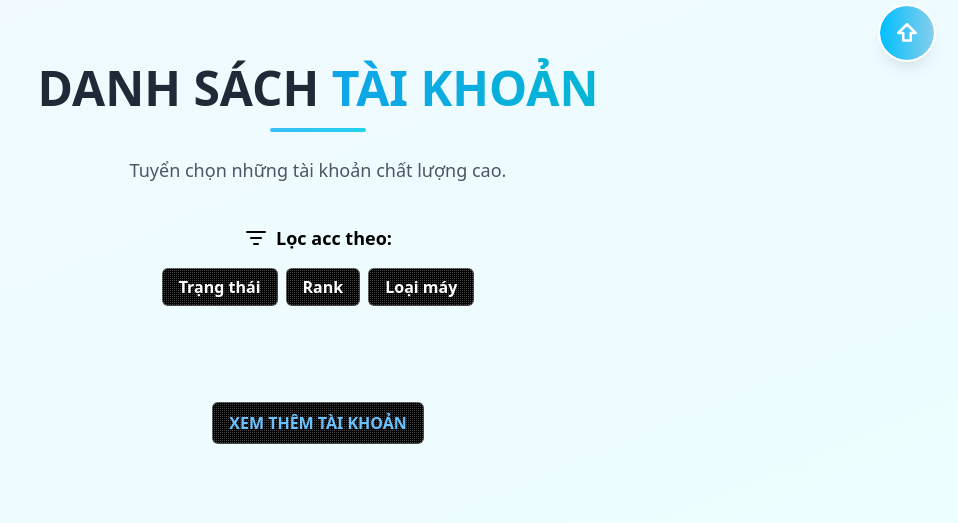
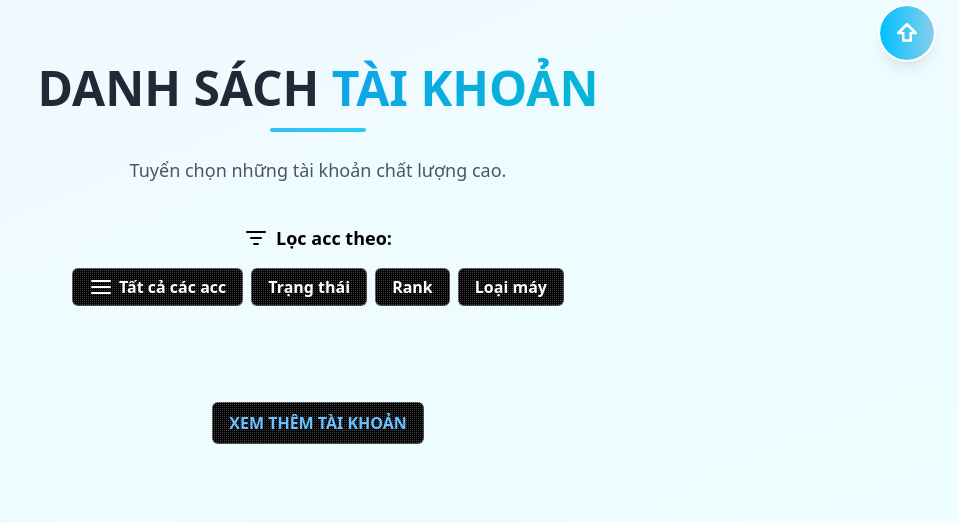
Before and after one commit to codevcn/web-thue-acc-valorant, a PHP site: template src/views/home/page.php in a window 1280 px wide. Shown: the part 800-1323 px from the top of the page, without its empty margins (322-1280 px from the left). Run offline with PHP 8.4, Linux system fonts and the light colour scheme; the template is opened without the code that fills it, so the values that code supplies are empty; data comes from the database, SQL or seed files in the repository; style sheets or scripts are compiled from the project's sources; some libraries are stand-ins or nearby versions.

Commit message:
complete

```diff
--- a/public/pages/home/page.js
+++ b/public/pages/home/page.js
@@ -37,6 +37,7 @@ class HomePageManager {
     this.closeRentNowModalBtn = document.getElementById("close-rent-now-modal-btn")
     this.accNameRentNowModal = document.getElementById("acc-name--rent-now-modal")
     this.scrollToTopBtn = document.getElementById("scroll-to-top-btn")
+    this.accountAllAccountsBtn = document.getElementById("account-all-accounts-btn")
 
     this.isFetchingItems = false
     this.isMoreItems = true
@@ -44,6 +45,7 @@ class HomePageManager {
     this.selectedAccount = null
 
     this.initLoadMoreButtonListener()
+    this.initAccountAllAccountsListener()
     this.initAccountRankTypesListener()
     this.initAccountStatusListener()
     this.initAccountDeviceTypesListener()
@@ -67,13 +69,13 @@ class HomePageManager {
 
   initModalOverlayListeners() {
     this.accountRankTypesModalOverlay.addEventListener("click", () => {
-      this.hideShowAccountRankTypes(false)
+      this.hideShowAccountRankTypesModal(false)
     })
     this.accountStatusesModalOverlay.addEventListener("click", () => {
-      this.hideShowAccountStatus(false)
+      this.hideShowAccountStatusModal(false)
     })
     this.accountDeviceTypesModalOverlay.addEventListener("click", () => {
-      this.hideShowAccountDeviceTypes(false)
+      this.hideShowAccountDeviceTypesModal(false)
     })
     this.rentNowModalOverlay.addEventListener("click", () => {
       this.hideRentNowModal()
@@ -128,16 +130,40 @@ class HomePageManager {
     }
   }
 
+  moveItemsToTop(arr, conditionChecker) {
+    const result = []
+
+    for (const item of arr) {
+      if (conditionChecker(item)) {
+        result.unshift(item)
+      } else {
+        result.push(item)
+      }
+    }
+
+    return result
+  }
+
   fetchAccountRankTypes() {
     GameAccountService.fetchAccountRankTypes().then((rankTypes) => {
-      const rankParam = URLHelper.getUrlQueryParam("rank")
       if (rankTypes && rankTypes.length > 0) {
-        for (const rankType of rankTypes) {
+        const rankParam = URLHelper.getUrlQueryParam("rank")
+        const orderedRankTypes = this.moveItemsToTop(
+          rankTypes,
+          (rankType) => rankType.rank === rankParam
+        )
+        for (const rankType of orderedRankTypes) {
+          const isActive = rankParam === rankType.rank
           const fragment = LitHTMLHelper.getFragment(AccountRankType, {
             ...rankType,
-            isActive: rankParam === rankType.rank,
+            isActive,
           })
           this.accountRankTypes.appendChild(fragment)
+          if (isActive) {
+            document
+              .querySelector("#account-rank-types-btn .QUERY-active-icon")
+              .classList.remove("hidden")
+          }
         }
       }
     })
@@ -147,12 +173,23 @@ class HomePageManager {
     GameAccountService.fetchAccountStatuses().then((statuses) => {
       const statusParam = URLHelper.getUrlQueryParam("status")
       if (statuses && statuses.length > 0) {
-        for (const status of statuses) {
+        let isActive = false
+        const orderedStatuses = this.moveItemsToTop(
+          statuses,
+          (status) => status.status === statusParam
+        )
+        for (const status of orderedStatuses) {
+          isActive = statusParam === status.status
           const fragment = LitHTMLHelper.getFragment(AccountStatus, {
             ...status,
-            isActive: statusParam === status.status,
+            isActive,
           })
           this.accountStatuses.appendChild(fragment)
+          if (isActive) {
+            document
+              .querySelector("#account-status-btn .QUERY-active-icon")
+              .classList.remove("hidden")
+          }
         }
       }
     })
@@ -162,12 +199,23 @@ class HomePageManager {
     GameAccountService.fetchDeviceTypes().then((deviceTypes) => {
       const deviceTypeParam = URLHelper.getUrlQueryParam("device_type")
       if (deviceTypes && deviceTypes.length > 0) {
-        for (const deviceType of deviceTypes) {
+        let isActive = false
+        const orderedDeviceTypes = this.moveItemsToTop(
+          deviceTypes,
+          (deviceType) => deviceType.device_type === deviceTypeParam
+        )
+        for (const deviceType of orderedDeviceTypes) {
+          isActive = deviceTypeParam === deviceType.device_type
           const fragment = LitHTMLHelper.getFragment(AccountDeviceType, {
             ...deviceType,
-            isActive: deviceTypeParam === deviceType.device_type,
+            isActive,
           })
           this.accountDeviceTypes.appendChild(fragment)
+          if (isActive) {
+            document
+              .querySelector("#account-device-types-btn .QUERY-active-icon")
+              .classList.remove("hidden")
+          }
         }
       }
     })
@@ -179,7 +227,7 @@ class HomePageManager {
     })
   }
 
-  hideShowAccountRankTypes(isShow) {
+  hideShowAccountRankTypesModal(isShow) {
     if (isShow) {
       this.accountRankTypesModal.hidden = false
     } else {
@@ -187,7 +235,7 @@ class HomePageManager {
     }
   }
 
-  hideShowAccountStatus(isShow) {
+  hideShowAccountStatusModal(isShow) {
     if (isShow) {
       this.accountStatusesModal.hidden = false
     } else {
@@ -195,7 +243,7 @@ class HomePageManager {
     }
   }
 
-  hideShowAccountDeviceTypes(isShow) {
+  hideShowAccountDeviceTypesModal(isShow) {
     if (isShow) {
       this.accountDeviceTypesModal.hidden = false
     } else {
@@ -203,24 +251,30 @@ class HomePageManager {
     }
   }
 
+  initAccountAllAccountsListener() {
+    this.accountAllAccountsBtn.addEventListener("click", () => {
+      this.filterAndNavigate()
+    })
+  }
+
   initAccountRankTypesListener() {
     const accountRankTypesBtn = document.getElementById("account-rank-types-btn")
     accountRankTypesBtn.addEventListener("click", () => {
-      this.hideShowAccountRankTypes(true)
+      this.hideShowAccountRankTypesModal(true)
     })
   }
 
   initAccountStatusListener() {
     const accountStatusBtn = document.getElementById("account-status-btn")
     accountStatusBtn.addEventListener("click", () => {
-      this.hideShowAccountStatus(true)
+      this.hideShowAccountStatusModal(true)
     })
   }
 
   initAccountDeviceTypesListener() {
     const accountDeviceTypesBtn = document.getElementById("account-device-types-btn")
     accountDeviceTypesBtn.addEventListener("click", () => {
-      this.hideShowAccountDeviceTypes(true)
+      this.hideShowAccountDeviceTypesModal(true)
     })
   }
 
@@ -236,7 +290,7 @@ class HomePageManager {
   initFilterByRankListener() {
     this.accountRankTypesModal.addEventListener("click", (e) => {
       let target = e.target
-      while (target && !target.classList.contains("QUERY-filter-by-rank-item")) {
+      while (target && !target.classList.contains("QUERY-filter-by-rank-type-item")) {
         target = target.parentElement
         if (target.id === "account-rank-type-modal" || target.tagName === "BODY" || !target) {
           return
@@ -297,7 +351,7 @@ class HomePageManager {
     }
   }
 
-  filterAndNavigate(keyValuePair) {
+  filterAndNavigate(keyValuePair = "rank=&status=&device_type=") {
     const currentUrl = new URL(window.location.href)
     const params = new URLSearchParams(keyValuePair)
     for (const [key, value] of params.entries()) {
--- a/public/utils/scripts/components.js
+++ b/public/utils/scripts/components.js
@@ -192,11 +192,26 @@ export const AccountRankType = ({ rank, isActive }) => {
   return html`
     <button
       data-rank="${rank}"
-      class="CSS-button-blue-decoration QUERY-filter-by-rank-item py-1.5 px-4 ${isActive
-        ? "CSS-is-active"
-        : ""}"
+      class="QUERY-filter-by-rank-type-item CSS-hover-flash-button text-base border border-white/80 border-solid py-[15px] px-6 bg-gray-600 flex items-center gap-2 ${isActive
+        ? "bg-regular-blue-cl text-black font-bold"
+        : "text-white"}"
     >
-      <span>${rank}</span>
+      <span class="CSS-hover-flash-button-content">${rank}</span>
+      <svg
+        xmlns="http://www.w3.org/2000/svg"
+        width="24"
+        height="24"
+        viewBox="0 0 24 24"
+        fill="none"
+        stroke="currentColor"
+        stroke-width="2"
+        stroke-linecap="round"
+        stroke-linejoin="round"
+        class="lucide lucide-check-check-icon lucide-check-check ${isActive ? "block" : "hidden"}"
+      >
+        <path d="M18 6 7 17l-5-5" />
+        <path d="m22 10-7.5 7.5L13 16" />
+      </svg>
     </button>
   `
 }
@@ -205,11 +220,26 @@ export const AccountStatus = ({ status, isActive }) => {
   return html`
     <button
       data-status="${status}"
-      class="CSS-button-blue-decoration QUERY-filter-by-status-item py-1.5 px-4 ${isActive
-        ? "CSS-is-active"
-        : ""}"
+      class="QUERY-filter-by-status-item CSS-hover-flash-button text-base border border-white/80 border-solid py-[15px] px-6 bg-gray-600 flex items-center gap-2 ${isActive
+        ? "bg-regular-blue-cl text-black font-bold"
+        : "text-white"}"
     >
-      <span>${status}</span>
+      <span class="CSS-hover-flash-button-content">${status}</span>
+      <svg
+        xmlns="http://www.w3.org/2000/svg"
+        width="24"
+        height="24"
+        viewBox="0 0 24 24"
+        fill="none"
+        stroke="currentColor"
+        stroke-width="2"
+        stroke-linecap="round"
+        stroke-linejoin="round"
+        class="lucide lucide-check-check-icon lucide-check-check ${isActive ? "block" : "hidden"}"
+      >
+        <path d="M18 6 7 17l-5-5" />
+        <path d="m22 10-7.5 7.5L13 16" />
+      </svg>
     </button>
   `
 }
@@ -218,11 +248,26 @@ export const AccountDeviceType = ({ device_type, isActive }) => {
   return html`
     <button
       data-device-type="${device_type}"
-      class="CSS-button-blue-decoration QUERY-filter-by-device-type-item py-1.5 px-4 ${isActive
-        ? "CSS-is-active"
-        : ""}"
+      class="QUERY-filter-by-device-type-item CSS-hover-flash-button text-base border border-white/80 border-solid py-[15px] px-6 bg-gray-600 flex items-center gap-2 ${isActive
+        ? "bg-regular-blue-cl text-black font-bold"
+        : "text-white"}"
     >
-      <span>${device_type}</span>
+      <span class="CSS-hover-flash-button-content">${device_type}</span>
+      <svg
+        xmlns="http://www.w3.org/2000/svg"
+        width="24"
+        height="24"
+        viewBox="0 0 24 24"
+        fill="none"
+        stroke="currentColor"
+        stroke-width="2"
+        stroke-linecap="round"
+        stroke-linejoin="round"
+        class="lucide lucide-check-check-icon lucide-check-check ${isActive ? "block" : "hidden"}"
+      >
+        <path d="M18 6 7 17l-5-5" />
+        <path d="m22 10-7.5 7.5L13 16" />
+      </svg>
     </button>
   `
 }
@@ -344,8 +389,7 @@ export const AccountRow = (account, order_number) => {
 }
 
 export const AccountPreviewRow = (account, order_number) => {
-  const { accName, rank, gameCode, status, description, created_at, deviceType, avatar } =
-    account
+  const { accName, rank, gameCode, status, description, created_at, deviceType, avatar } = account
   const created_date_formatted = dayjs(created_at).format("DD/MM/YYYY HH:mm")
   const lowerCasedStatus = status.toLowerCase()
   return html`
--- a/public/utils/scripts/helpers.js
+++ b/public/utils/scripts/helpers.js
@@ -2,10 +2,9 @@ import { render } from "https://esm.run/lit-html@1"
 
 export class LitHTMLHelper {
   static getFragment(Render, ...data) {
-    const component = Render(...data)
-    const fragment = document.createDocumentFragment()
-    render(component, fragment)
-    return fragment
+    const container = document.createElement("div")
+    render(Render(...data), container)
+    return container.firstElementChild
   }
 }
 
--- a/public/utils/styles/globals.css
+++ b/public/utils/styles/globals.css
@@ -364,4 +364,28 @@ button {
   transform: translateX(0);
 }
 
+.CSS-hover-flash-button {
+  position: relative;
+  overflow: hidden;
+}
+.CSS-hover-flash-button .CSS-hover-flash-button-content {
+  z-index: 20;
+}
+.CSS-hover-flash-button::after {
+  background-color: white;
+  content: "";
+  height: calc(100% + 50px);
+  left: -120%;
+  opacity: 0.2;
+  position: absolute;
+  top: 50%;
+  transform: rotate(20deg) translateY(-50%);
+  transition: all 0.5s cubic-bezier(0.19, 1, 0.22, 1);
+  width: 50px;
+  z-index: 10;
+}
+.CSS-hover-flash-button:hover::after {
+  left: 120%;
+}
+
 /*# sourceMappingURL=globals.css.map */
--- a/public/utils/styles/globals.scss
+++ b/public/utils/styles/globals.scss
@@ -255,3 +255,32 @@ button {
     transform: translateX(0);
   }
 }
+
+.CSS-hover-flash-button {
+  position: relative;
+  overflow: hidden;
+
+  .CSS-hover-flash-button-content {
+    z-index: 20;
+  }
+
+  &::after {
+    background-color: white;
+    content: "";
+    height: calc(100% + 50px);
+    left: -120%;
+    opacity: 0.2;
+    position: absolute;
+    top: 50%;
+    transform: rotate(20deg) translateY(-50%);
+    transition: all 0.5s cubic-bezier(0.19, 1, 0.22, 1);
+    width: 50px;
+    z-index: 10;
+  }
+
+  &:hover {
+    &::after {
+      left: 120%;
+    }
+  }
+}
--- a/src/views/home/account_device_type_modal.php
+++ b/src/views/home/account_device_type_modal.php
@@ -8,15 +8,15 @@
     </svg>
   </button>
 
-  <div id="account-device-types" class="flex flex-wrap justify-start items-start content-start gap-2 relative z-20 max-h-full overflow-y-auto CSS-styled-vt-scrollbar">
-    <button class="CSS-button-red-decoration QUERY-cancel-filter-btn w-max py-1.5 px-4">
+  <div id="account-device-types" class="flex flex-wrap justify-start items-start content-start relative z-20 max-h-full overflow-y-auto CSS-styled-vt-scrollbar">
+    <button class="QUERY-cancel-filter-btn p-4 bg-red-600 flex items-center gap-2 text-white font-bold CSS-hover-flash-button">
       <svg xmlns="http://www.w3.org/2000/svg" width="24" height="24" viewBox="0 0 24 24" fill="none" stroke="currentColor" stroke-width="2" stroke-linecap="round" stroke-linejoin="round" class="w-6 h-6">
         <polyline points="3,6 5,6 21,6"></polyline>
         <path d="M19,6v14a2,2 0 0,1 -2,2H7a2,2 0 0,1 -2,-2V6m3,0V4a2,2 0 0,1 2,-2h4a2,2 0 0,1 2,2v2"></path>
         <line x1="10" y1="11" x2="10" y2="17"></line>
         <line x1="14" y1="11" x2="14" y2="17"></line>
       </svg>
-      <span>Hủy lọc theo loại máy</span>
+      <span class="CSS-hover-flash-button-content">Hủy lọc theo loại máy</span>
     </button>
   </div>
 </div>
--- a/src/views/home/account_rank_type_modal.php
+++ b/src/views/home/account_rank_type_modal.php
@@ -8,15 +8,15 @@
     </svg>
   </button>
 
-  <div id="account-rank-types" class="flex flex-wrap justify-start items-start content-start gap-2 relative z-20 max-h-full pr-2 overflow-y-auto CSS-styled-vt-scrollbar">
-    <button class="CSS-button-red-decoration QUERY-cancel-filter-btn w-max py-1.5 px-4">
+  <div id="account-rank-types" class="flex flex-wrap justify-start items-start content-start relative z-20 max-h-full pr-2 overflow-y-auto CSS-styled-vt-scrollbar">
+    <button class="QUERY-cancel-filter-btn p-4 bg-red-600 flex items-center gap-2 text-white font-bold CSS-hover-flash-button">
       <svg xmlns="http://www.w3.org/2000/svg" width="24" height="24" viewBox="0 0 24 24" fill="none" stroke="currentColor" stroke-width="2" stroke-linecap="round" stroke-linejoin="round" class="w-6 h-6">
         <polyline points="3,6 5,6 21,6"></polyline>
         <path d="M19,6v14a2,2 0 0,1 -2,2H7a2,2 0 0,1 -2,-2V6m3,0V4a2,2 0 0,1 2,-2h4a2,2 0 0,1 2,2v2"></path>
         <line x1="10" y1="11" x2="10" y2="17"></line>
         <line x1="14" y1="11" x2="14" y2="17"></line>
       </svg>
-      <span>Hủy lọc theo rank</span>
+      <span class="CSS-hover-flash-button-content">Hủy lọc theo rank</span>
     </button>
   </div>
 </div>
--- a/src/views/home/account_status_modal.php
+++ b/src/views/home/account_status_modal.php
@@ -8,15 +8,15 @@
     </svg>
   </button>
 
-  <div id="account-statuses" class="flex flex-wrap justify-start items-start content-start gap-2 relative z-20 max-h-full overflow-y-auto CSS-styled-vt-scrollbar">
-    <button class="CSS-button-red-decoration QUERY-cancel-filter-btn w-max py-1.5 px-4">
+  <div id="account-statuses" class="flex flex-wrap justify-start items-start content-start relative z-20 max-h-full overflow-y-auto CSS-styled-vt-scrollbar">
+    <button class="QUERY-cancel-filter-btn p-4 bg-red-600 flex items-center gap-2 text-white font-bold CSS-hover-flash-button">
       <svg xmlns="http://www.w3.org/2000/svg" width="24" height="24" viewBox="0 0 24 24" fill="none" stroke="currentColor" stroke-width="2" stroke-linecap="round" stroke-linejoin="round" class="w-6 h-6">
         <polyline points="3,6 5,6 21,6"></polyline>
         <path d="M19,6v14a2,2 0 0,1 -2,2H7a2,2 0 0,1 -2,-2V6m3,0V4a2,2 0 0,1 2,-2h4a2,2 0 0,1 2,2v2"></path>
         <line x1="10" y1="11" x2="10" y2="17"></line>
         <line x1="14" y1="11" x2="14" y2="17"></line>
       </svg>
-      <span>Hủy lọc theo trạng thái</span>
+      <span class="CSS-hover-flash-button-content">Hủy lọc theo trạng thái</span>
     </button>
   </div>
 </div>
--- a/src/views/home/accounts_list.php
+++ b/src/views/home/accounts_list.php
@@ -23,15 +23,35 @@
         </svg>
         <span>Lọc acc theo:</span>
       </div>
-      <div class="flex items-center flex-wrap gap-2">
-        <button id="account-status-btn" class="CSS-button-white-decoration py-1.5 px-4">
-          Trạng thái
+      <div class="flex items-center justify-center flex-wrap gap-2">
+        <button id="account-all-accounts-btn" class="CSS-button-white-decoration py-1.5 px-4">
+          <svg xmlns="http://www.w3.org/2000/svg" width="24" height="24" viewBox="0 0 24 24" fill="none" stroke="currentColor" stroke-width="2" stroke-linecap="round" stroke-linejoin="round" class="lucide lucide-align-justify-icon lucide-align-justify">
+            <path d="M3 12h18" />
+            <path d="M3 18h18" />
+            <path d="M3 6h18" />
+          </svg>
+          <span>Tất cả các acc</span>
         </button>
-        <button id="account-rank-types-btn" class="CSS-button-white-decoration py-1.5 px-4">
-          Rank
+        <button id="account-status-btn" class="CSS-button-white-decoration py-1.5 px-4 flex items-center gap-2">
+          <span>Trạng thái</span>
+          <svg xmlns="http://www.w3.org/2000/svg" class="QUERY-active-icon hidden text-regular-blue-cl lucide lucide-check-check-icon lucide-check-check" width="24" height="24" viewBox="0 0 24 24" fill="none" stroke="currentColor" stroke-width="2" stroke-linecap="round" stroke-linejoin="round">
+            <path d="M18 6 7 17l-5-5" />
+            <path d="m22 10-7.5 7.5L13 16" />
+          </svg>
         </button>
-        <button id="account-device-types-btn" class="CSS-button-white-decoration py-1.5 px-4">
-          Loại máy
+        <button id="account-rank-types-btn" class="CSS-button-white-decoration py-1.5 px-4 flex items-center gap-2">
+          <span>Rank</span>
+          <svg xmlns="http://www.w3.org/2000/svg" class="QUERY-active-icon hidden text-regular-blue-cl lucide lucide-check-check-icon lucide-check-check" width="24" height="24" viewBox="0 0 24 24" fill="none" stroke="currentColor" stroke-width="2" stroke-linecap="round" stroke-linejoin="round">
+            <path d="M18 6 7 17l-5-5" />
+            <path d="m22 10-7.5 7.5L13 16" />
+          </svg>
+        </button>
+        <button id="account-device-types-btn" class="CSS-button-white-decoration py-1.5 px-4 flex items-center gap-2">
+          <span>Loại máy</span>
+          <svg xmlns="http://www.w3.org/2000/svg" class="QUERY-active-icon hidden text-regular-blue-cl lucide lucide-check-check-icon lucide-check-check" width="24" height="24" viewBox="0 0 24 24" fill="none" stroke="currentColor" stroke-width="2" stroke-linecap="round" stroke-linejoin="round">
+            <path d="M18 6 7 17l-5-5" />
+            <path d="m22 10-7.5 7.5L13 16" />
+          </svg>
         </button>
       </div>
     </div>
```
Also changed, not shown: public/utils/styles/styles.css, 1 other file.
